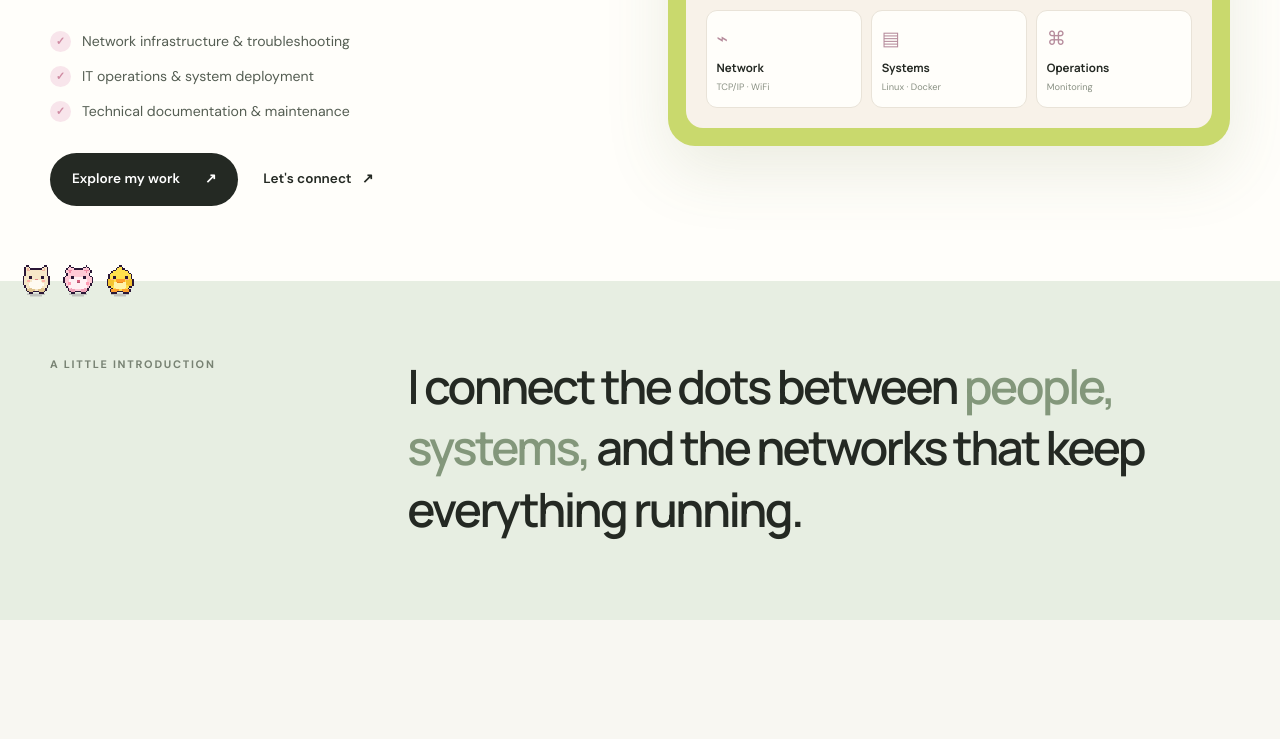
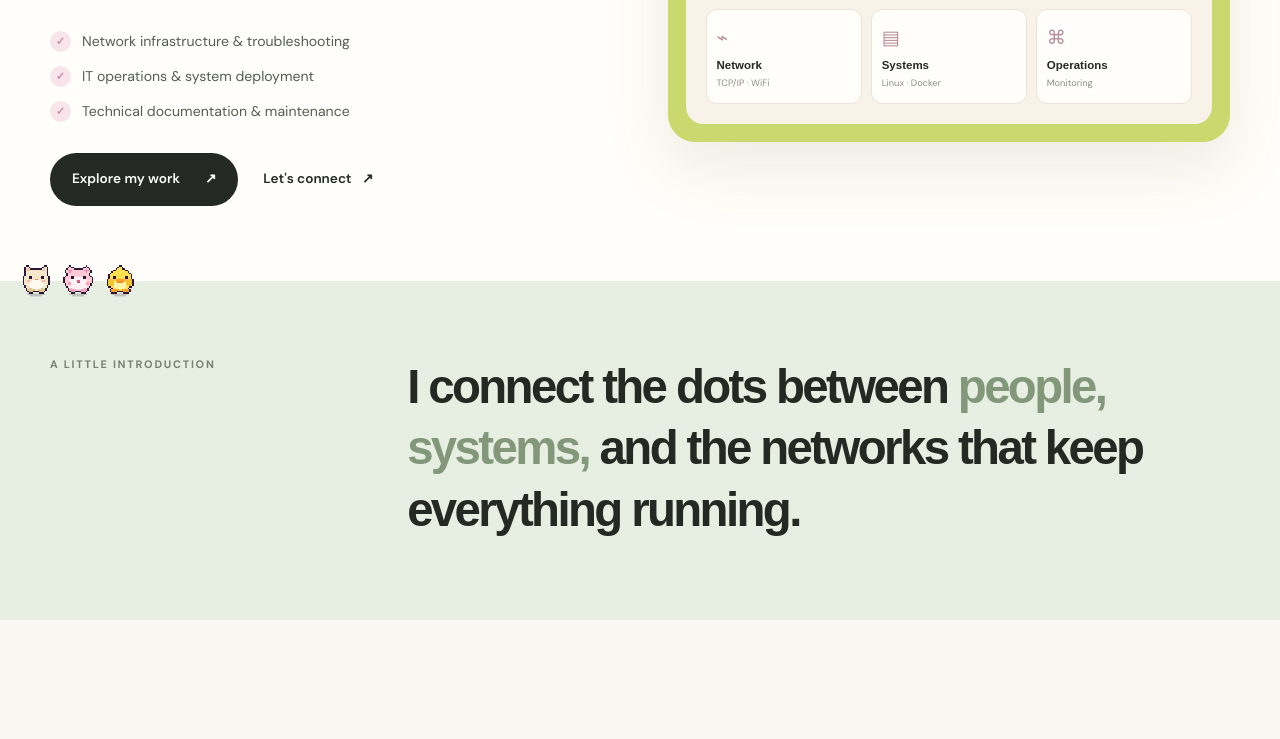
Before and after one commit to adeliawardoyo-rgb/portfolio, a plain HTML site: page index.html in a window 1280 px wide. Shown: the part 503-1242 px from the top of the page. Drawn offline with Linux system fonts and the light colour scheme.

Commit message:
Update font link in index.html

```diff
--- a/index.html
+++ b/index.html
@@ -8,7 +8,7 @@
   <title>Adelia Wardoyo — IT Infrastructure</title>
   <link rel="preconnect" href="https://fonts.googleapis.com">
   <link rel="preconnect" href="https://fonts.gstatic.com" crossorigin>
-  <link href="https://fonts.googleapis.com/css2?family=DM+Sans:wght@400;500;600;700&family=Manrope:wght@400;500;600;700;800&display=swap" rel="stylesheet">
+  <link href="https://fonts.googleapis.com/css2?family=DM+Sans:wght@400;500;600;700&family=Plus+Jakarta+Sans:wght@400;500;600;700;800&display=swap" rel="stylesheet">
   <link rel="stylesheet" href="style.css">
 </head>
 <body>
```
